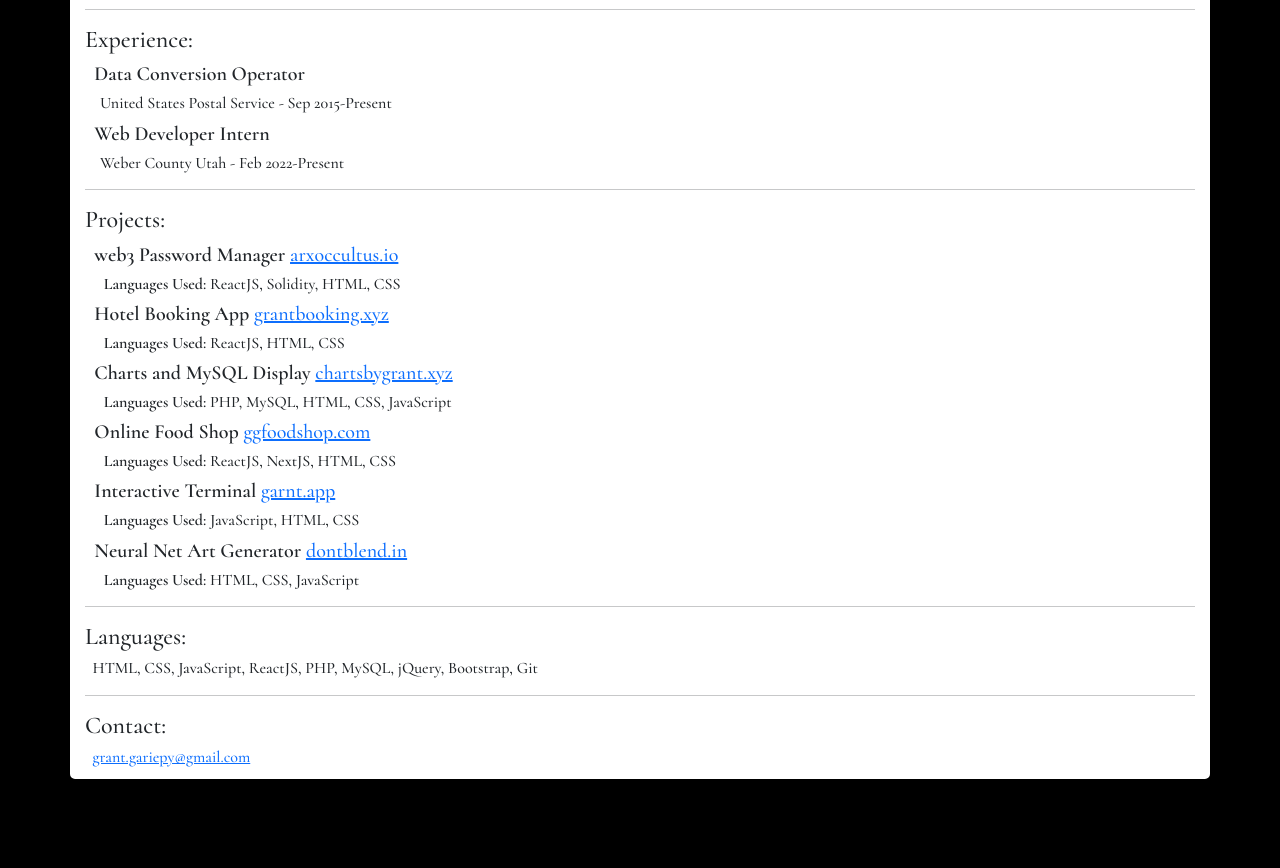
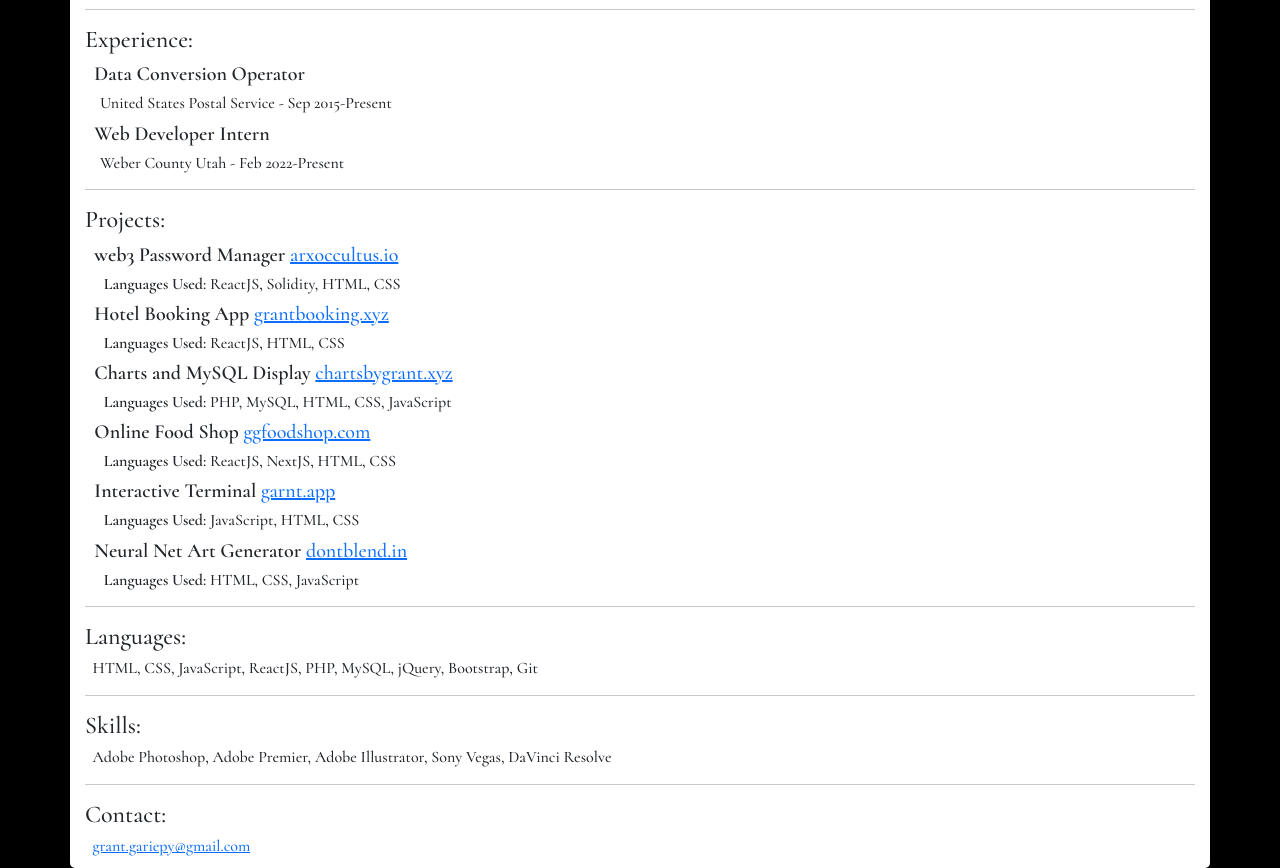
Before and after one commit to grantgariepy/new-port, a plain HTML site: page index.html in a window 1280 px wide. Shown: the part 144-1012 px from the top of the page. Before the commit the page ends 923 px from the top, so only its background shows below. Drawn offline with nearby package versions, Linux system fonts and the light colour scheme.

Commit message:
added skills

```diff
--- a/index.html
+++ b/index.html
@@ -75,6 +75,9 @@
                 <h4>Languages:</h4>
                 <h6>&nbsp;&nbsp;HTML, CSS, JavaScript, ReactJS, PHP, MySQL, jQuery, Bootstrap, Git</h6>
               <hr>
+                <h4>Skills:</h4>
+                <h6>&nbsp;&nbsp;Adobe Photoshop, Adobe Premier, Adobe Illustrator, Sony Vegas, DaVinci Resolve</h6>
+              <hr>
                 <h4>Contact:</h4>
                 <h6>&nbsp;&nbsp;<a href="mailto:grant.gariepy@gmail.com">grant.gariepy@gmail.com</a></h6>
             </div>
```
